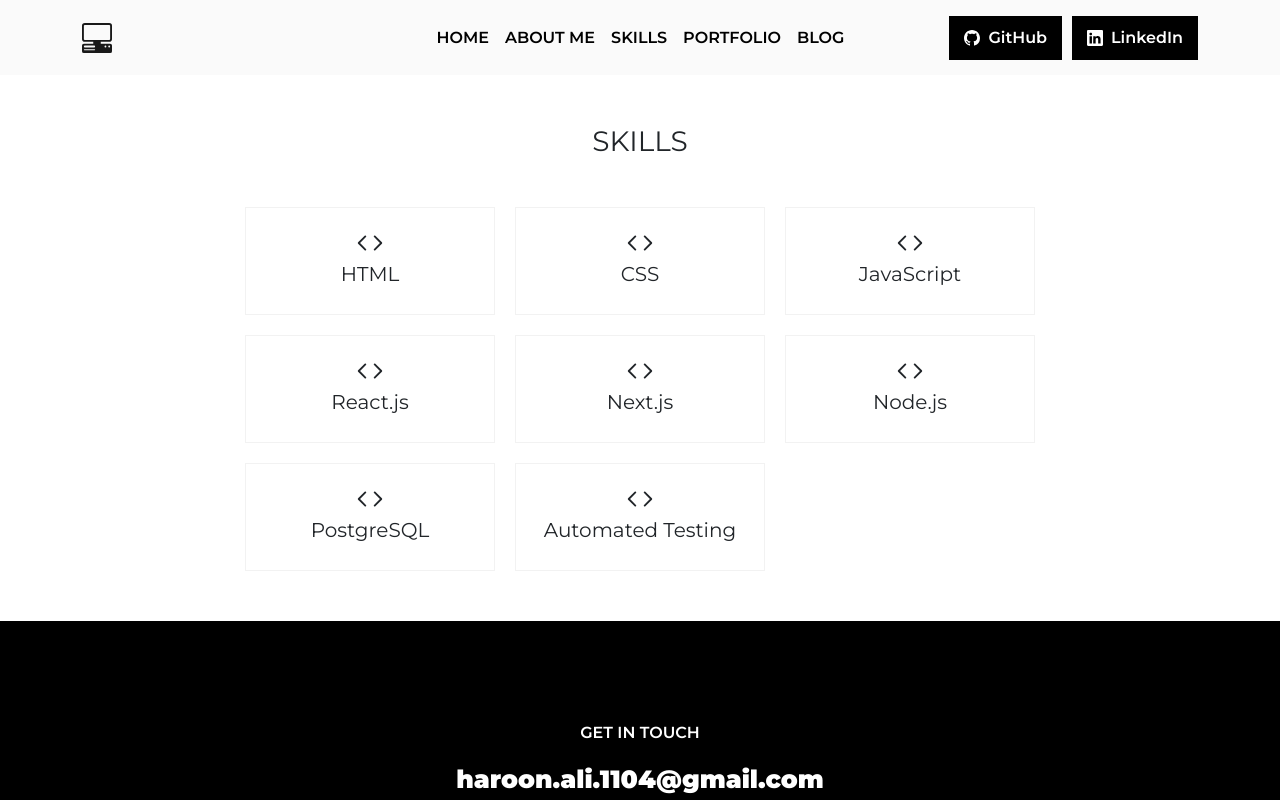
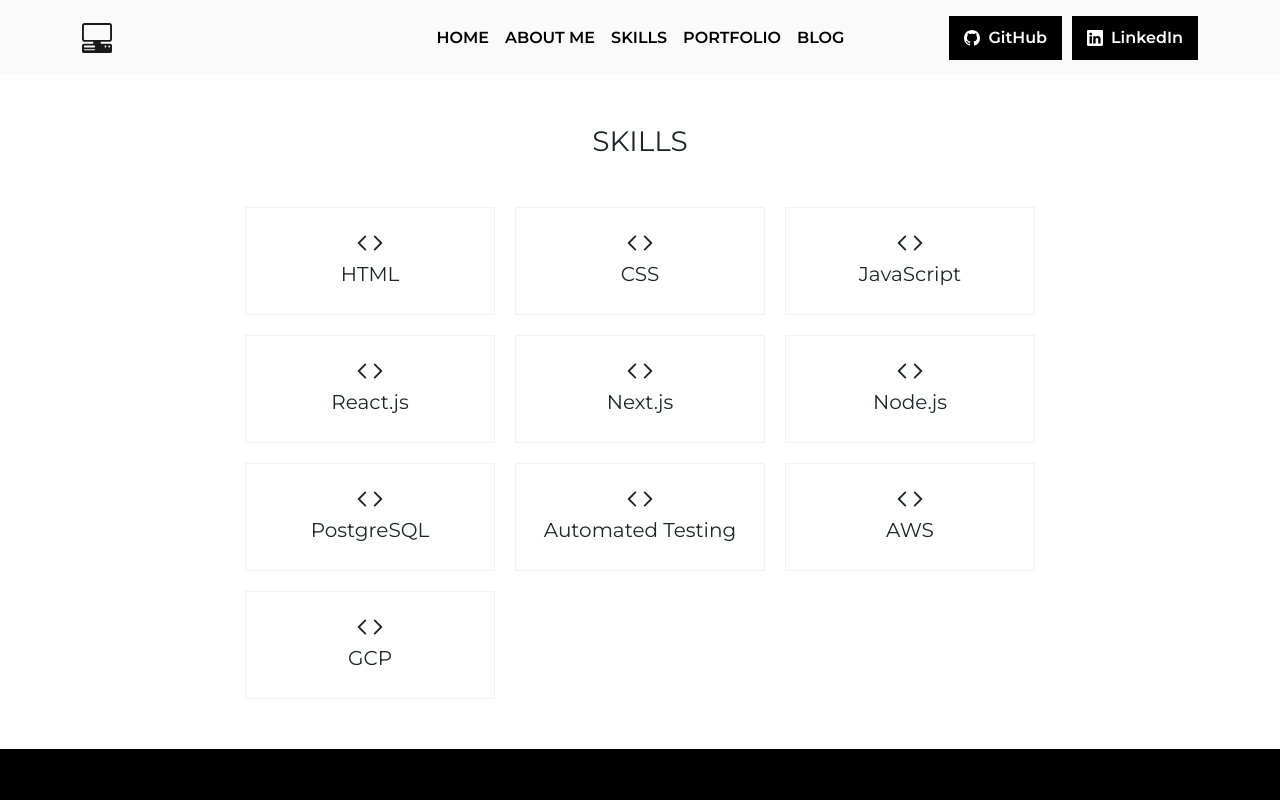
Before and after one commit to haroon-ali-dev/portfolio-website, a Next.js app in the folder user/: page /components/Skills in a window 1280 px wide. Shown: the top 800 px of the page. Built offline with nearby package versions, Linux system fonts and the light colour scheme.

Commit message:
add more skills

```diff
--- a/user/pages/components/Skills.js
+++ b/user/pages/components/Skills.js
@@ -90,6 +90,26 @@ export default function Skills() {
                             <h5>Automated Testing</h5>
                         </li>
                     </motion.div>
+                    <motion.div
+                        initial={{ opacity: 0, y: -100 }}
+                        whileInView={{ opacity: 1, y: 0 }}
+                        transition={{ ease: "easeOut", duration: 0.5, delay: 2 }}
+                    >
+                        <li>
+                            <Code className='mb-1' size={30} />
+                            <h5>AWS</h5>
+                        </li>
+                    </motion.div>
+                    <motion.div
+                        initial={{ opacity: 0, y: -100 }}
+                        whileInView={{ opacity: 1, y: 0 }}
+                        transition={{ ease: "easeOut", duration: 0.5, delay: 2.25 }}
+                    >
+                        <li>
+                            <Code className='mb-1' size={30} />
+                            <h5>GCP</h5>
+                        </li>
+                    </motion.div>
                 </ul>
             </section>
         </>
```
